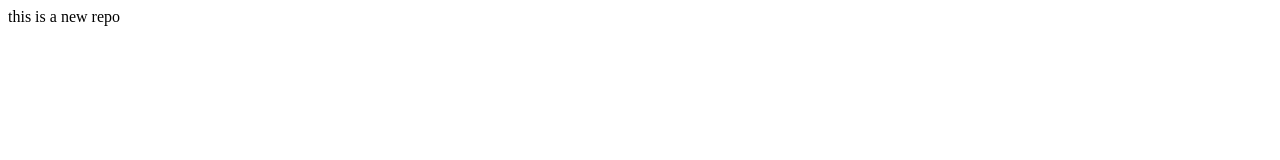
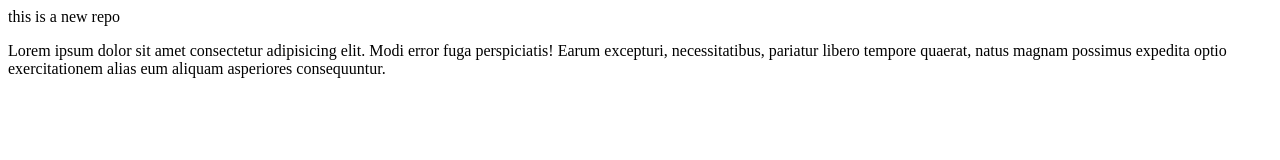
Before and after one commit to Muskan0330/localrepo, a plain HTML site: page index.html in a window 1280 px wide. Drawn offline with Linux system fonts and the light colour scheme.

Commit message:
Adding a new branch

```diff
--- a/index.html
+++ b/index.html
@@ -1 +1,2 @@
 <p> this is a new repo</p>
+<p>Lorem ipsum dolor sit amet consectetur adipisicing elit. Modi error fuga perspiciatis! Earum excepturi, necessitatibus, pariatur libero tempore quaerat, natus magnam possimus expedita optio exercitationem alias eum aliquam asperiores consequuntur.</p>
```
